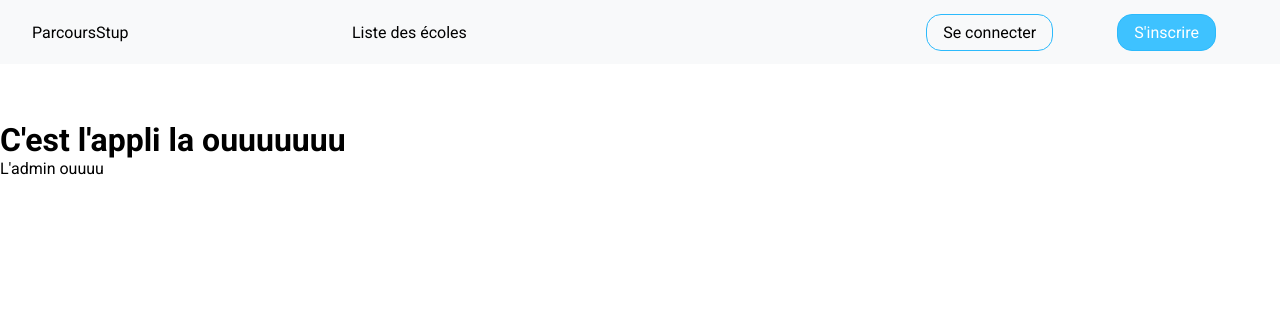
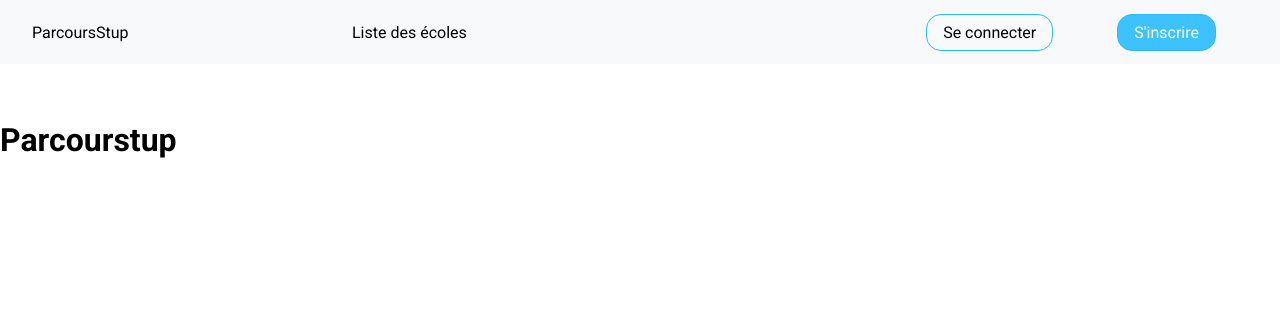
Before and after one commit to Enzobu/ParcoursSup, a Django app: page / in a window 1280 px wide. Shown: the top 324 px of the page. Run offline with Django 4.2, Linux system fonts and the light colour scheme.

Commit message:
last update

```diff
--- a/ParcoursStup/templates/ParcoursStup/index.html
+++ b/ParcoursStup/templates/ParcoursStup/index.html
@@ -1,6 +1,5 @@
 {% extends "base.html" %}
 
 {% block body %}
-    <h1>C'est l'appli la ouuuuuuu</h1>
-    <a href="/admin">L'admin ouuuu</a>
+    <h1>Parcourstup</h1>
 {% endblock %}
--- a/accounts/models.py
+++ b/accounts/models.py
@@ -17,6 +17,9 @@ class UserFormation(models.Model):
     formation = models.ForeignKey(Formation, on_delete=models.CASCADE, related_name='UserFormationFormation')
     coverLettre = models.TextField()
 
+    def __str__(self):
+        return f"{self.userStudent}_{self.formation}"
+
 
 # cover_letter = models.TextField()
 # CV = models.FileField(upload_to="cv", blank=True, null=True)
```
Also changed, not shown: db.sqlite3.
